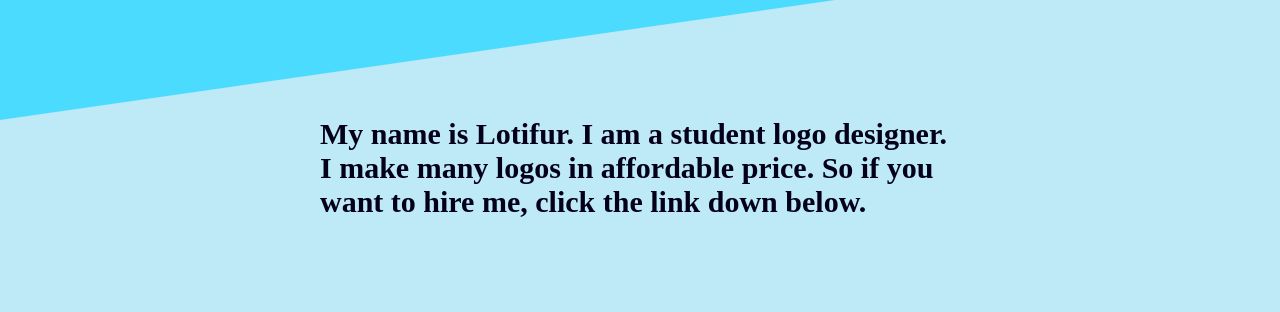
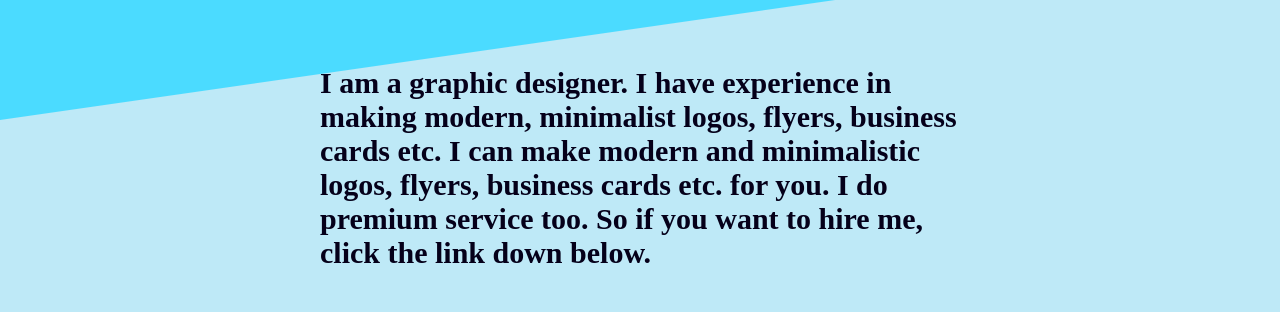
Before and after one commit to Lotifur567/Lotifur567.github.io, a plain HTML site: page index.html in a window 1280 px wide. Shown: the part 72-384 px from the top of the page. Drawn offline with Linux system fonts and the light colour scheme.

Commit message:
new change for description

```diff
--- a/index.html
+++ b/index.html
@@ -117,7 +117,8 @@ ul li a:hover {
                     <h1>Welcome to my site!</h1>
                 </div>
           </div>
-          <div class="text"><h2>My name is Lotifur. I am a student logo designer. I make many logos in affordable price.
+          <div class="text"><h2>I am a graphic designer. I have experience in making modern, minimalist logos, flyers, business cards etc. I can make modern and minimalistic logos, flyers, business cards etc. for you.
+              I do premium service too.
                So if you want to hire me, click the link down below.</h2></div>
           <div id="link"><h2>
          <a href="https://www.fiverr.com/share/EKmeLY">Link</a> or <a href="https://www.fiverr.com/share/12EB60">Second link</a></h2></div>
```
